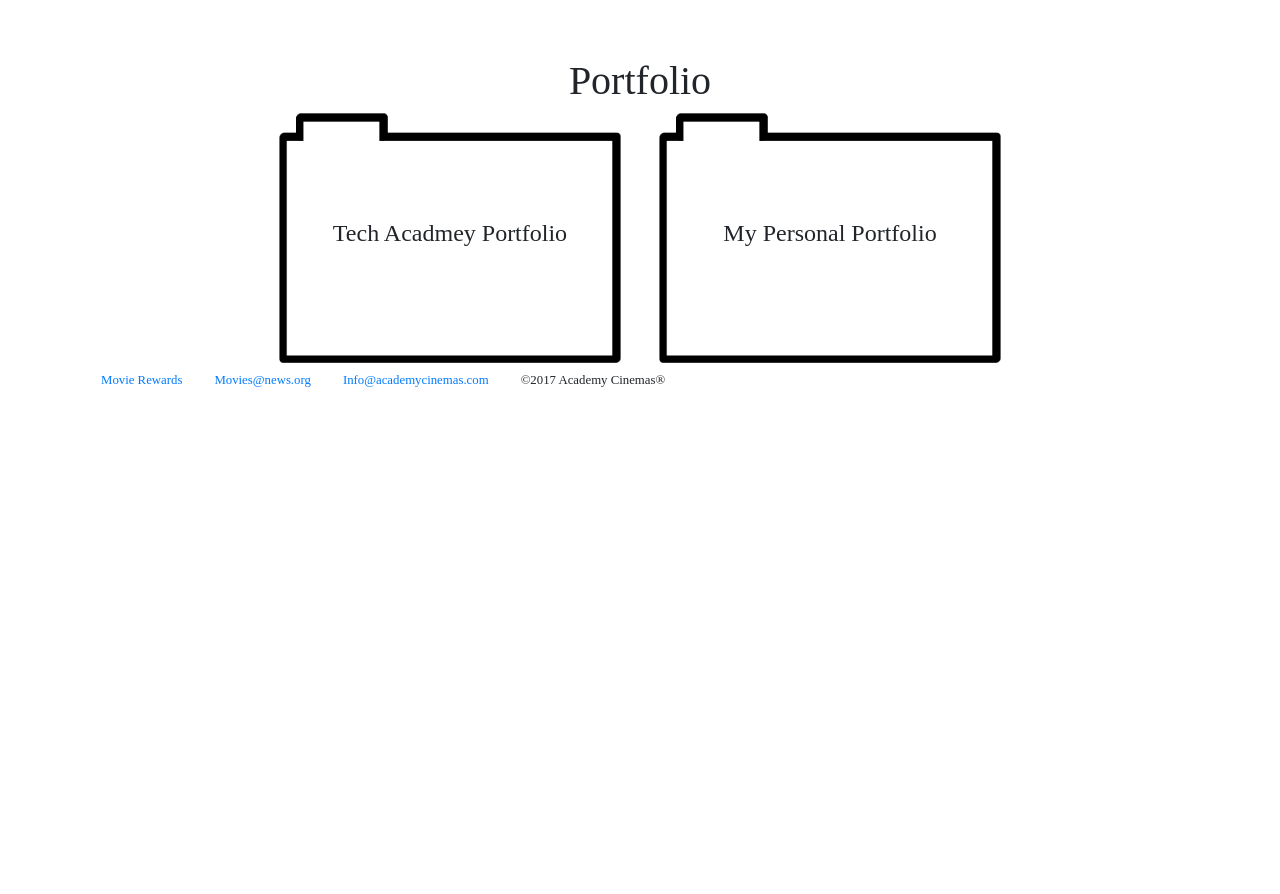
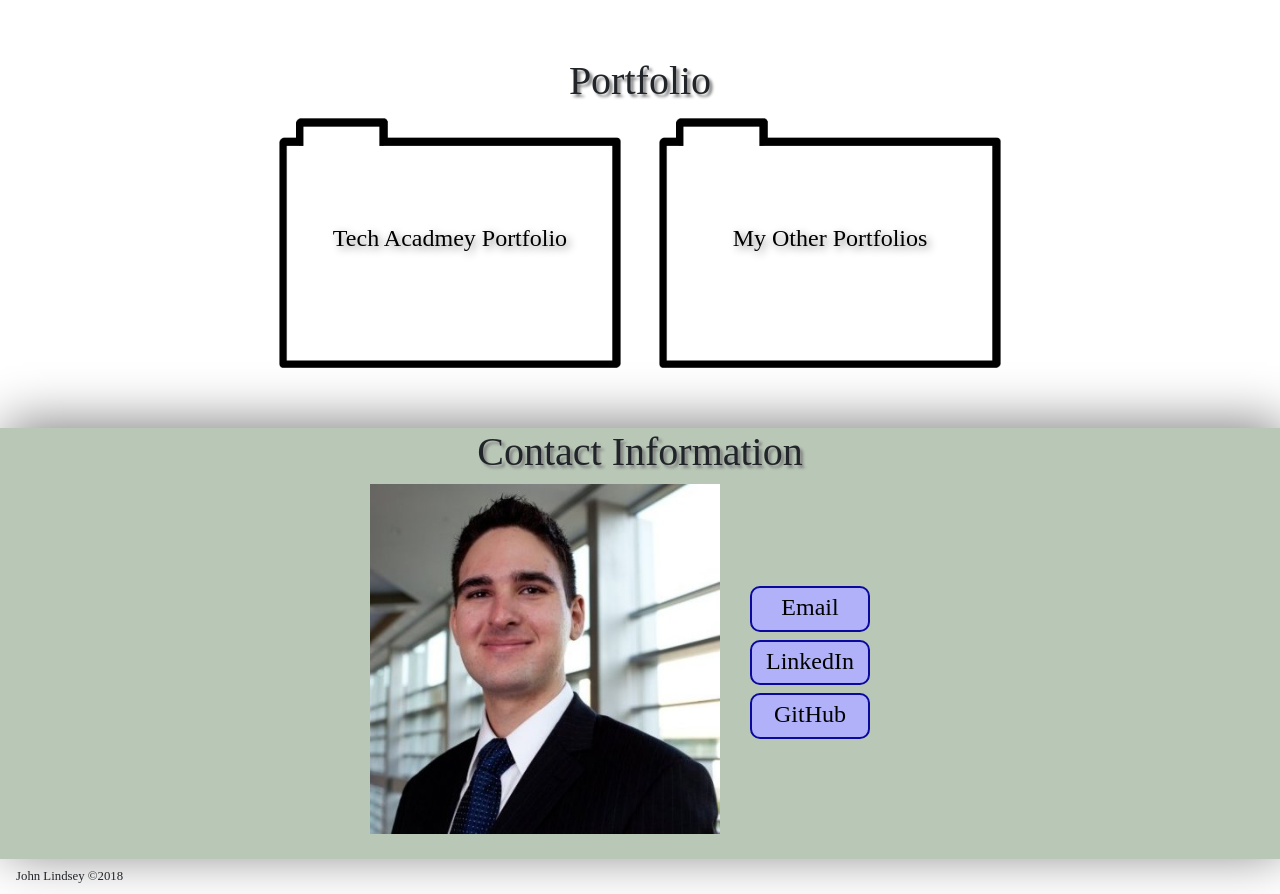
Before and after one commit to thebinarycpa/thebinarycpa.github.io, a plain HTML site: page index.html in a window 1280 px wide. Shown: the part 1142-2036 px from the top of the page. Before the commit the page ends 1540 px from the top, so only its background shows below. Drawn offline with nearby package versions, Linux system fonts and the light colour scheme.

Commit message:
Add Contact Section
Added contact section. Need to check colors without night mode and need to add card-deck

```diff
--- a/css/style.css
+++ b/css/style.css
@@ -1,8 +1,8 @@
 body {
     font-family: Bahnschrift;
     padding-top: 50px;
+    margin-right: 0px;
 }
-
 
 /*TODO: NEED TO LESSEN THE IMAGE QUALITY FOR FASTER LOAD TIMES*/
 .parallax {
@@ -15,7 +15,7 @@ body {
     background-position: center;
     background-repeat: no-repeat;
     background-size: cover;
-    box-shadow: 5px 5px 50px grey;
+    box-shadow: 15px 5px 50px grey;
 }
 
 .jumboText {
@@ -48,6 +48,15 @@ body {
     padding-top: 40px;
 }
 
+.portfolioHeader {
+    color: black;
+    text-shadow: 3px 3px 8px grey;
+}
+
+.portfolioLinks:hover {
+    text-decoration: none !important;
+}
+
 .portfolioItem {
     background-image: url("../images/folderDrawing.png");
     background-size: contain;
@@ -57,13 +66,62 @@ body {
     text-align: center;
     display: flex;
     justify-content: center;
-    flex-direction:column;
+    flex-direction: column;
+    margin-top: 5px;
 }
 
-.portfolioItem:hover {
+.portfolioItem:hover, .portfolioHeader:active {
     background-image: url("../images/folderDrawingOpen.png");
     cursor: pointer;
+    padding-top: 30px;
+    padding-left: 30px;
 
+}
+
+.mySectionHeaders{
+    text-shadow: 3px 3px 3px grey;
+}
+
+#contactBackground {
+    background-color: rgba(37, 83, 28, 0.32);
+    padding-bottom: 25px;
+    box-shadow: 5px -5px 50px grey;
+}
+
+#profilePic {
+    width: 100%;
+}
+
+.contactMeLinks {
+    color: #000000;
+    background-color: #b0b1f9;
+    border: solid 2px #0b099d;
+    border-radius: 10px;
+    width: 120px;
+    text-align: center;
+    padding-top: 5px;
+}
+
+.contactMeLinks:hover{
+    color: #fff;
+    background-color: #173ded;
+
+}
+
+.contactMeLinks:active {
+    color: #fff;
+    background-color: #0a1a7a;
+
+}
+
+#contactLinkHolder {
+    display: flex;
+    justify-content: center;
+    flex-direction: column;
+}
+
+#contactPictureHolder{
+    text-align: center;
 }
 
 
@@ -76,3 +134,18 @@ body {
         font-size: 2em;
     }
 }
+
+@media (max-width: 992px) and (min-width: 768px) {
+    .portfolioItem {
+        height: 150px;
+    }
+}
+
+@media (max-width: 768px) {
+    #profilePic {
+        width: 200px;
+    }
+    #contactLinkHolder {
+        align-items: center;
+    }
+}
--- a/index.html
+++ b/index.html
@@ -12,6 +12,7 @@
 </head>
 <body id="home">
     <!-- page content -->
+
     <!-- navigation -->
     <nav class="navbar navbar-expand-md fixed-top navbar-dark bg-dark">
         <button class="navbar-toggler" type="button" data-toggle="collapse" data-target="#navbarToggler" aria-controls="navbarToggler" aria-expanded="false" aria-label="Toggle navigation">
@@ -27,7 +28,7 @@
                     <a class="nav-link" href="#portfolio">Portfolio</a>
                 </li>
                 <li class="nav-item">
-                    <a class="nav-link" href="#">Contact</a>
+                    <a class="nav-link" href="#contact">Contact</a>
                 </li>
             </ul>
         </div>
@@ -44,9 +45,9 @@
     <!-- /jumbotron -->
 
     <!-- skills -->
-    <div class="container align-center websiteSection">
+    <div class="container align-center websiteSection" id="skills">
         <div class="row justify-content-center">
-            <h1>Skills</h1>
+            <h1 class="mySectionHeaders">Skills</h1>
         </div>
         <div class="row justify-content-center">
             <div class="card-group">
@@ -107,39 +108,61 @@
     <!-- portfolio -->
     <div class="container websiteSection" id="portfolio">
         <div class="row justify-content-center">
-            <h1>Portfolio</h1>
+            <h1 class="mySectionHeaders">Portfolio</h1>
         </div>
         <div class="row justify-content-center">
-            <div class="col-md-4 portfolioItem">
-                <h4 class="portfolioHeader">Tech Acadmey Portfolio</h4>
+            <div class="col-md-4">
+                <a href="https://github.com/thebinarycpa/The-Tech-Academy-Basic-HTML-CSS-Projects" target="_blank" class="portfolioLinks">
+                    <div class="portfolioItem">
+                        <h4 class="portfolioHeader">Tech Acadmey Portfolio</h4>
+                    </div>
+                </a>
             </div>
-            <div class="col-md-4 portfolioItem">
-                <h4 class="portfolioHeader">My Personal Portfolio</h4>
+            <div class="col-md-4">
+                <a href="https://github.com/thebinarycpa/" target="_blank" class="portfolioLinks">
+                    <div class="portfolioItem">
+                        <h4 class="portfolioHeader">My Other Portfolios</h4>
+                    </div>
+                </a>
             </div>
         </div>
     </div>
     <!-- /portfolio -->
 
+    <!-- contact -->
+    <div class="websiteSection" id="contact">
+        <div id="contactBackground">
+            <div class="container">
+                <div class="row justify-content-center">
+                    <h1 class="mySectionHeaders">Contact Information</h1>
+                </div>
+                <div class="row justify-content-center">
+                    <div class="col-md-4" id="contactPictureHolder">
+                        <img src="./images/profilePic.jpg" alt="Picture of me" id="profilePic" />
+                    </div>
+                    <div class="col-md-2 pt-3" id="contactLinkHolder">
+                        <a href="mailto:johnanthonylindsey@gmail.com" class="mb-2 contactMeLinks"><h4>Email</h4></a>
+                        <a href="https://www.linkedin.com/in/johnanthonylindsey/" class="mb-2 contactMeLinks"><h4>LinkedIn</h4></a>
+                        <a href="https://github.com/thebinarycpa" class="mb-2 contactMeLinks"><h4>GitHub</h4></a>
+                    </div>
+                </div>
+            </div>
+        </div>
+    </div>
+    <!-- /contact -->
+
     <!-- footer -->
-    <div class="container">
-        <ul class="nav nav-inline" id="deals">
+    <div>
+        <ul class="nav nav-inline">
             <li class="nav-item">
-                <small><a class="nav-link" href="#">Movie Rewards</a></small>
-            </li>
-            <li class="nav-item">
-                <small><a class="nav-link" href="#">Movies@news.org</a></small>
-            </li>
-            <li class="nav-item">
-                <small><a class="nav-link" href="#">Info@academycinemas.com</a></small>
-            </li>
-            <li class="nav-item">
-                <small class="nav-link">&copy;2017 Academy Cinemas&reg;</small>
+                <small class="nav-link">John Lindsey &copy;2018</small>
             </li>
         </ul>
     </div>
     <!-- /footer -->
 
     <!-- /page content -->
+
     <!-- jQuery first, then Tether, then Bootstrap JS. -->
     <script src="https://code.jquery.com/jquery-3.3.1.slim.min.js" integrity="sha384-q8i/X+965DzO0rT7abK41JStQIAqVgRVzpbzo5smXKp4YfRvH+8abtTE1Pi6jizo" crossorigin="anonymous"></script>
     <script src="https://cdnjs.cloudflare.com/ajax/libs/popper.js/1.14.3/umd/popper.min.js" integrity="sha384-ZMP7rVo3mIykV+2+9J3UJ46jBk0WLaUAdn689aCwoqbBJiSnjAK/l8WvCWPIPm49" crossorigin="anonymous"></script>
```
Also changed, not shown: images/profilePic.jpg (added).
